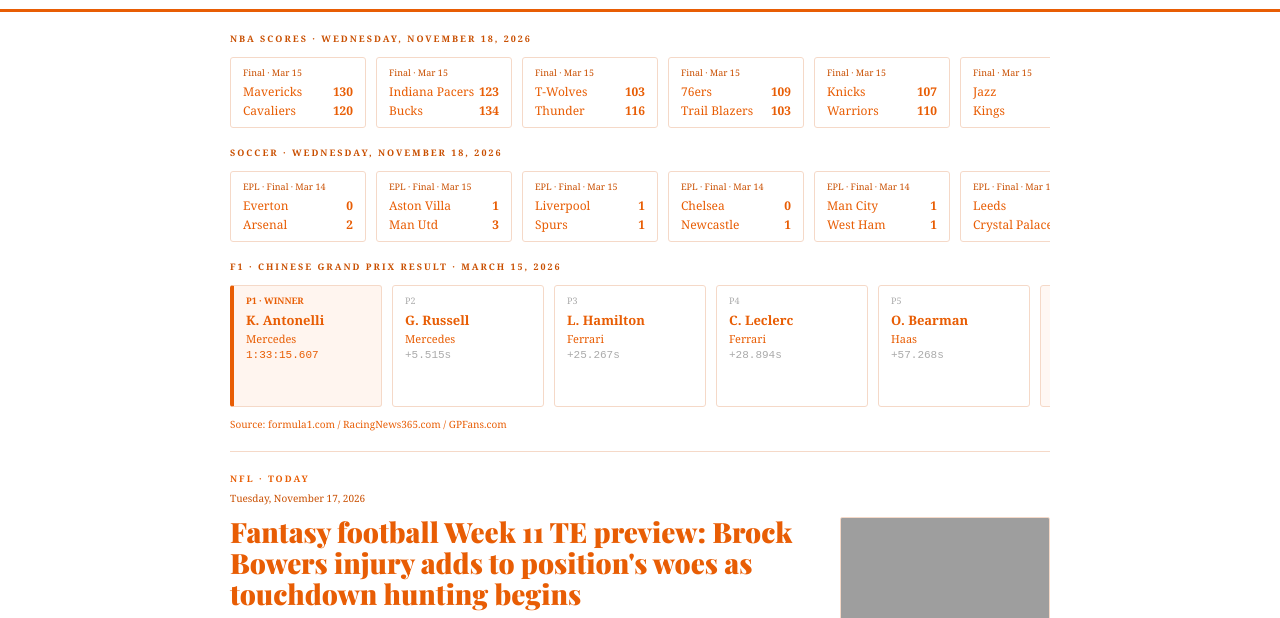
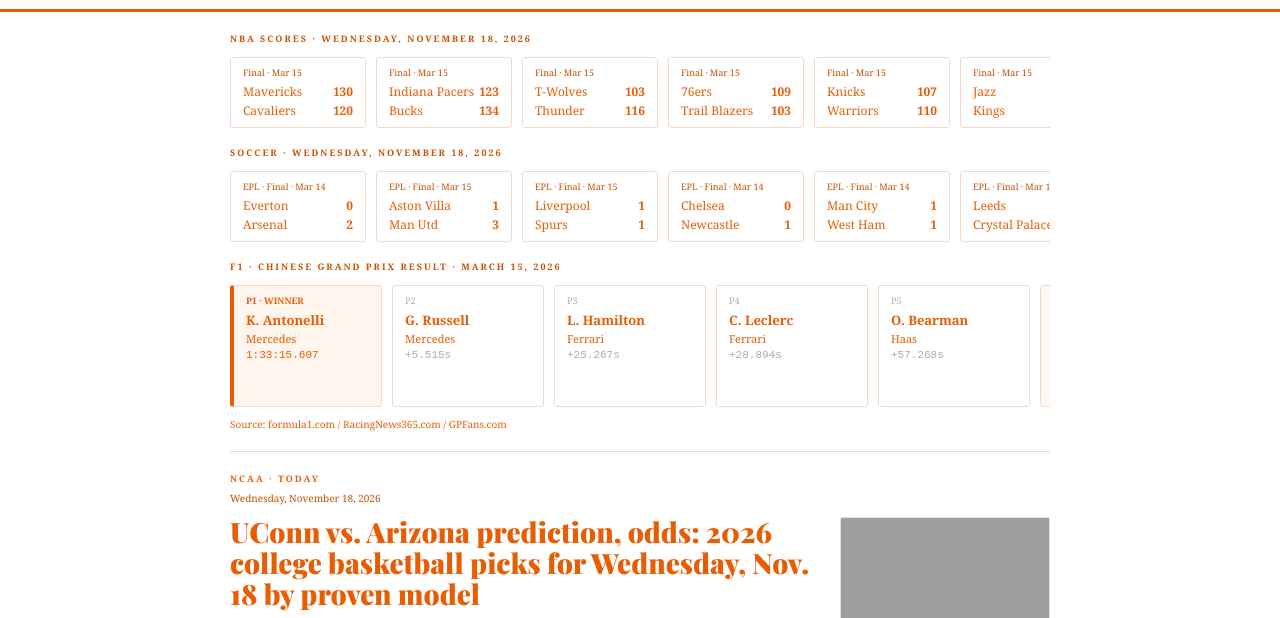
Before and after one commit to ashermorgan8811/Sports-news5, a plain HTML site: page index.html in a window 1280 px wide. Shown: the part 163-781 px from the top of the page. Drawn offline with nearby package versions, Linux system fonts and the light colour scheme; grey boxes are pictures that could not be loaded; a web font is replaced by a local one.

Commit message:
Daily update 2026-11-18 18:20 UTC

```diff
--- a/index.html
+++ b/index.html
@@ -238,7 +238,7 @@ function msUntilNext() {
 
 const DOY        = getEditionDay();
 const DATE_LABEL = getEditionLabel();
-const DATE_ISO = '2026-11-17'; // auto-updated 2026-11-17
+const DATE_ISO = '2026-11-18'; // auto-updated 2026-11-18
 function shuffle(arr) {
   const a = [...arr];
   let s = ((DOY + 1) * 2654435769) >>> 0;
@@ -380,17 +380,17 @@ const NCAA_1S = [
 ];
 
 const ALL_LEADS = [
-  {id:'live_0',tag:'NBA · Today',date:'Tuesday, November 17, 2026',query:'basketball nba arena game action',seed:321,headline:'College basketball rankings: Michigan State vs. Tennessee, Duke vs. Illinois highlight huge Tuesday',deck:'It\'s another loaded Tuesday in college basketball and that could have big implications for the Top 25 And 1...',body:['It\'s another loaded Tuesday in college basketball and that could have big implications for the Top 25 And 1','Source: CBS Sports.'],sources:[{o:'CBS Sports',d:'Live RSS feed'}]},
-  {id:'live_1',tag:'EPL · Today',date:'Tuesday, November 17, 2026',query:'soccer football stadium crowd match',seed:322,headline:'Rooney says he considered taking his own life at Man Utd',deck:'Wayne Rooney says he considered taking his own life during his playing days at Manchester United and was "speaking to a therapist to try and...',body:['Wayne Rooney says he considered taking his own life during his playing days at Manchester United and was "speaking to a therapist to try and figure out what was up".','Source: BBC Sport.'],sources:[{o:'BBC Sport',d:'Live RSS feed'}]},
-  {id:'live_2',tag:'NFL · Today',date:'Tuesday, November 17, 2026',query:'american football stadium crowd field',seed:323,headline:'Fantasy football Week 11 TE preview: Brock Bowers injury adds to position\'s woes as touchdown hunting begins',deck:'After a brutal Week 10, Fantasy managers face tough tight end decisions as Chigoziem Okonkwo and Colston Loveland offer hope...',body:['After a brutal Week 10, Fantasy managers face tough tight end decisions as Chigoziem Okonkwo and Colston Loveland offer hope','Source: CBS Sports.'],sources:[{o:'CBS Sports',d:'Live RSS feed'}]},
-  {id:'live_3',tag:'Sports · Today',date:'Tuesday, November 17, 2026',query:'sports arena crowd cheering',seed:324,headline:'South Africa head coach Erasmus banned for six matches',deck:'South Africa head coach Rassie Erasmus has been banned for six matches by World Rugby over comments he made about match officials....',body:['South Africa head coach Rassie Erasmus has been banned for six matches by World Rugby over comments he made about match officials.','Source: BBC Sport.'],sources:[{o:'BBC Sport',d:'Live RSS feed'}]}
+  {id:'live_0',tag:'NBA · Today',date:'Wednesday, November 18, 2026',query:'basketball nba arena game action',seed:322,headline:'Heat vs. Bucks prediction, odds, time: 2026 NBA picks for Wednesday, Nov. 18 from proven model',deck:'SportsLine\'s model reveals its Miami Heat vs. Milwaukee Bucks best bets on Wednesday as Giannis Antetokounmpo faces his former team...',body:['SportsLine\'s model reveals its Miami Heat vs. Milwaukee Bucks best bets on Wednesday as Giannis Antetokounmpo faces his former team','Source: CBS Sports.'],sources:[{o:'CBS Sports',d:'Live RSS feed'}]},
+  {id:'live_1',tag:'EPL · Today',date:'Wednesday, November 18, 2026',query:'soccer football stadium crowd match',seed:323,headline:'The tightest survival scrap for years? Why it\'s not too early to worry',deck:'The Premier League resumes on Saturday with Crystal Palace, Sunderland and Man Utd in the relegation zone. But is it too early to be worried...',body:['The Premier League resumes on Saturday with Crystal Palace, Sunderland and Man Utd in the relegation zone. But is it too early to be worried?','Source: BBC Sport.'],sources:[{o:'BBC Sport',d:'Live RSS feed'}]},
+  {id:'live_2',tag:'NCAA · Today',date:'Wednesday, November 18, 2026',query:'basketball college arena crowd',seed:324,headline:'UConn vs. Arizona prediction, odds: 2026 college basketball picks for Wednesday, Nov. 18 by proven model',deck:'SportsLine model reveals its picks for the college basketball matchup featuring the No. 3 UConn Huskies vs. No. 12 Arizona Wildcats on Wedne...',body:['SportsLine model reveals its picks for the college basketball matchup featuring the No. 3 UConn Huskies vs. No. 12 Arizona Wildcats on Wednesday night','Source: CBS Sports.'],sources:[{o:'CBS Sports',d:'Live RSS feed'}]},
+  {id:'live_3',tag:'Sports · Today',date:'Wednesday, November 18, 2026',query:'sports arena crowd cheering',seed:325,headline:'The sandpaper plot - who was there, who said what?',deck:'As Cameron Bancroft\'s explosive allegations raise more questions about the sandpaper scandal, BBC Sport looks at who was there and what they...',body:['As Cameron Bancroft\'s explosive allegations raise more questions about the sandpaper scandal, BBC Sport looks at who was there and what they have said since.','Source: BBC Sport.'],sources:[{o:'BBC Sport',d:'Live RSS feed'}]}
 ];
 
 const ALL_RECAPS = [
-  {id:'recap_0',tag:'EPL · Recap',date:'Tuesday, November 17, 2026',query:'soccer football stadium crowd match',seed:371,headline:'Arsenal Double winner Storey dies aged 81',teams:'',body:['Former Arsenal and England midfielder Peter Storey - who helped the Gunners win the Double in 1970-71 - has died at the age of 81.'],km:'',sources:[{o:'BBC Sport',d:'Live RSS feed'}]},
-  {id:'recap_1',tag:'NFL · Recap',date:'Tuesday, November 17, 2026',query:'american football stadium crowd field',seed:372,headline:'Taxes hurt: Breaking down an NFL player\'s weekly pay stub and where all the money goes',teams:'',body:['A pay stub included in the Chiefs receiver\'s bankruptcy filing shows how taxes, garnishments, union dues and an NFL fine can cut earnings in half or worse'],km:'',sources:[{o:'CBS Sports',d:'Live RSS feed'}]},
-  {id:'recap_2',tag:'Sports · Recap',date:'Tuesday, November 17, 2026',query:'sports arena crowd cheering',seed:373,headline:'FA wants to host Nations League finals in England',teams:'',body:['England could host the Nations League finals this season after Football Association officials register their interest.'],km:'',sources:[{o:'BBC Sport',d:'Live RSS feed'}]},
-  {id:'recap_3',tag:'Sports · Recap',date:'Tuesday, November 17, 2026',query:'sports arena crowd cheering',seed:374,headline:'Woods set to return next month after two years out',teams:'',body:['Tiger Woods is set to return to competitive golf in December for the first time in more than two years.'],km:'',sources:[{o:'BBC Sport',d:'Live RSS feed'}]}
+  {id:'recap_0',tag:'EPL · Recap',date:'Wednesday, November 18, 2026',query:'soccer football stadium crowd match',seed:372,headline:'Joint-record six referee errors in last Premier League weekend',teams:'',body:['The Premier League\'s Key Match Incidents Panel rules there were six on-field errors in the last round of games - the joint-highest in one weekend.'],km:'',sources:[{o:'BBC Sport',d:'Live RSS feed'}]},
+  {id:'recap_1',tag:'NCAA · Recap',date:'Wednesday, November 18, 2026',query:'basketball college arena crowd',seed:373,headline:'Notre Dame vs. Rutgers prediction, odds, time: 2026 Players Era 8 picks for Wednesday, Nov. 18 by proven model',teams:'',body:['SportsLine model reveals its Wednesday college basketball picks for the Notre Dame Fighting Irish vs. Rutgers Scarlet Knights in the Players Era 8 2026'],km:'',sources:[{o:'CBS Sports',d:'Live RSS feed'}]},
+  {id:'recap_2',tag:'Sports · Recap',date:'Wednesday, November 18, 2026',query:'sports arena crowd cheering',seed:374,headline:'Divide and conquer - now maverick Erasmus plans online watchalong',teams:'',body:['Rassie Erasmus is a serial offender when it comes to criticising officials, but he retains huge support in South Africa - and has unique plans for following his team\'s game against Ireland.'],km:'',sources:[{o:'BBC Sport',d:'Live RSS feed'}]},
+  {id:'recap_3',tag:'Sports · Recap',date:'Wednesday, November 18, 2026',query:'sports arena crowd cheering',seed:375,headline:'Duckett ton & impressive bowlers give England series win',teams:'',body:['England confidently sweep aside Australia in the third one-day international in Hobart to seal a statement series win.'],km:'',sources:[{o:'BBC Sport',d:'Live RSS feed'}]}
 ];
 
 const ALL_STATS = [
```
